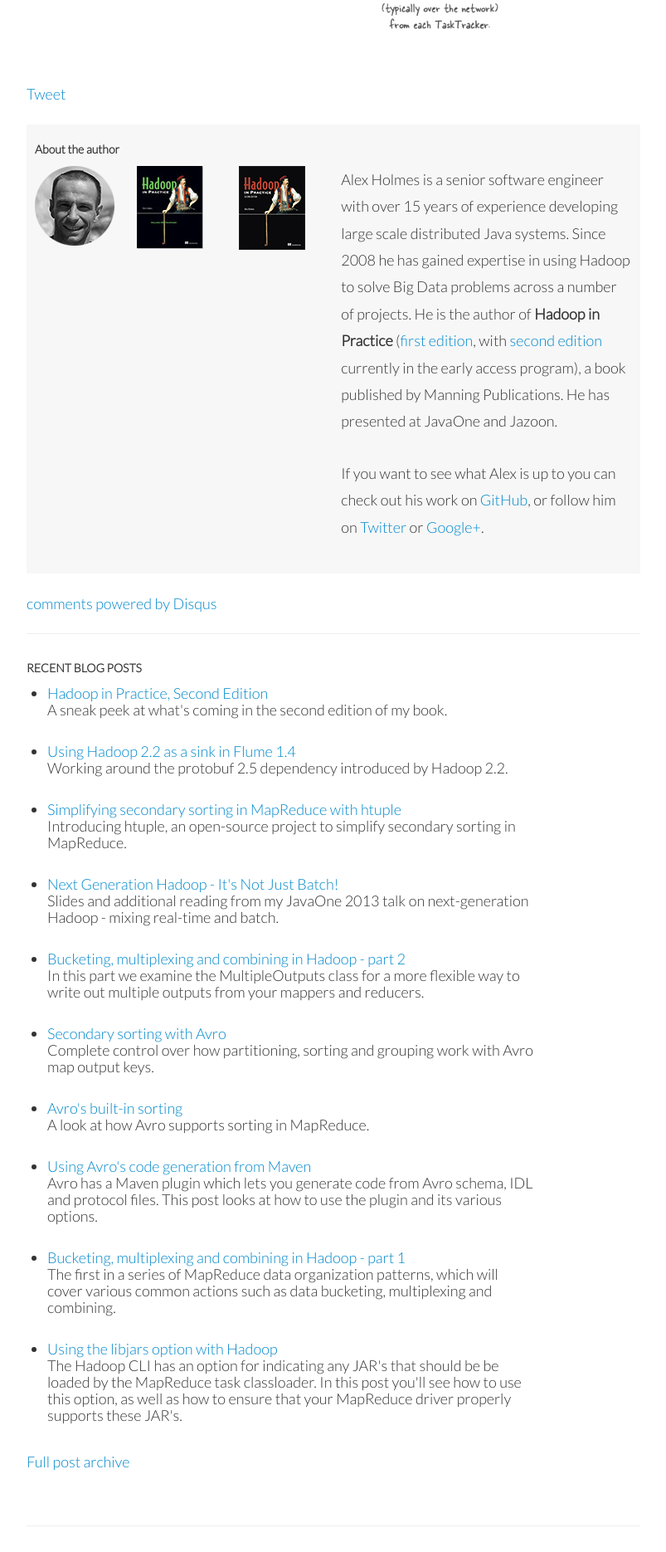
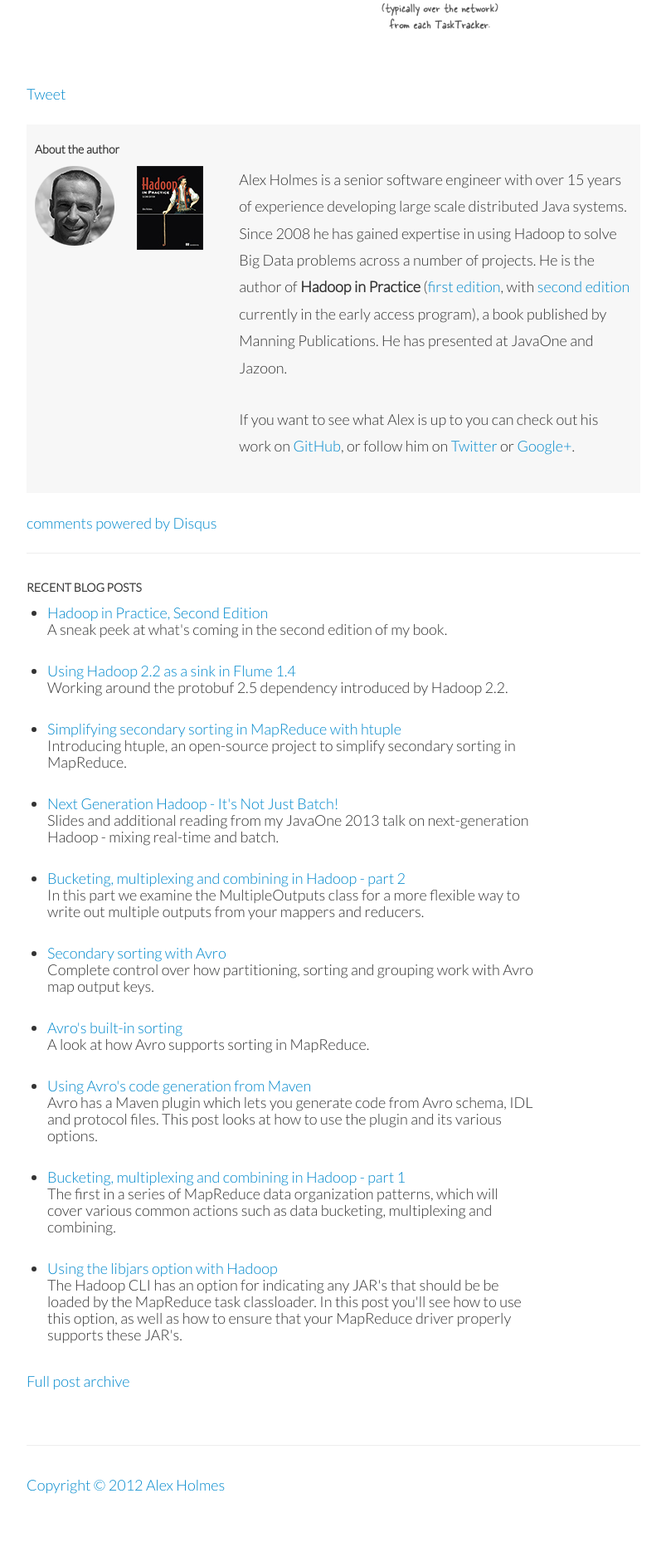
Before and after one commit to alexholmes/blog, a Jekyll site: the page built from _posts/2012-09-24-map-partition-sort-spill.markdown, in a window 1280 px wide. Shown: the part 1544-3414 px from the top of the page at 83% size, without its empty margins (238-1041 px from the left). Built offline with Jekyll 4.4.1, drawn with Linux system fonts in a browser that asks for light colours; nearby versions of some CDN libraries; library files that are not in the unit come from our copies; a script that is not in the unit is left out; comment, search, counter and statistics services are not loaded; after the commit the page ends 3389 px from its top, so only the background shows below that.

Commit message:
bio tweak

```diff
--- a/_includes/bio.html
+++ b/_includes/bio.html
@@ -10,12 +10,9 @@
         <img src="/images/me-bw-small-circle.png"/>
     </div>
     <div class="span2">
-        <a href="http://www.manning.com/holmes/"><img src="/images/holmes_cover100.jpg" alt="Hadoop in Practice, First Edition" /></a>
-    </div>
-    <div class="span2">
         <a href="http://www.manning.com/holmes2/"><img src="/images/holmes2_cover100.jpg" alt="Hadoop in Practice, Second Edition" /></a>
     </div>
-    <div class="span6">
+    <div class="span8">
 
         <p>
             Alex Holmes is a senior software engineer with over 15 years of experience developing large scale
```
